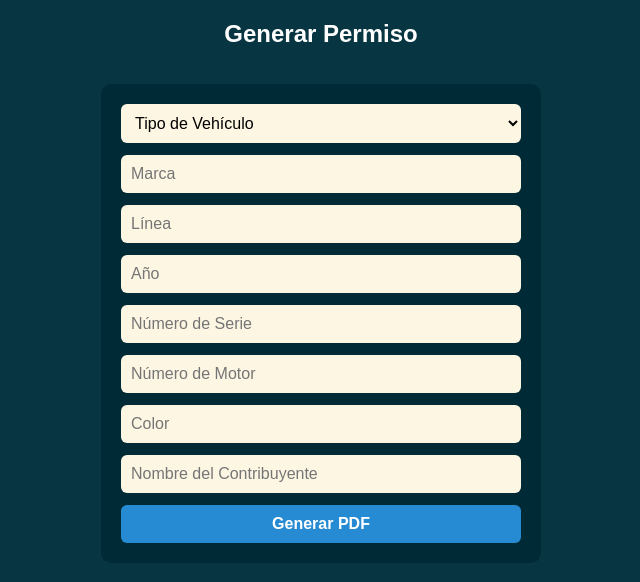
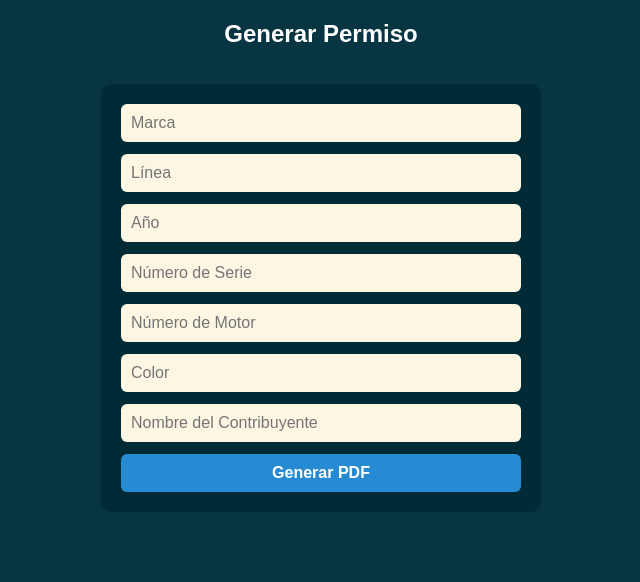
Before and after one commit to Gsr1989/Los-6, a Flask app: page /formulario in a window 1280 px wide. Shown: the top 582 px of the page, without its empty margins (319-959 px from the left). Run offline with Flask 3, Linux system fonts and the light colour scheme; the visitor is signed in with stand-in values (Sample User, id 1).

Commit message:
Update formulario.html

```diff
--- a/templates/formulario.html
+++ b/templates/formulario.html
@@ -31,13 +31,13 @@
             gap: 12px;
             margin-top: 20px;
         }
-        input, select, button {
+        input, button {
             padding: 10px;
             font-size: 16px;
             border: none;
             border-radius: 6px;
         }
-        input, select {
+        input {
             background-color: #fdf6e3;
             color: black;
         }
@@ -57,15 +57,6 @@
     <h1>Generar Permiso</h1>
 
     <form method="POST">
-        <select name="tipo_vehiculo" required>
-            <option value="">Tipo de Vehículo</option>
-            <option value="AUTOMOVIL">Automóvil</option>
-            <option value="MOTOCICLETA">Motocicleta</option>
-            <option value="CAMIONETA">Camioneta</option>
-            <option value="OFICINA MOVIL">Oficina Móvil</option>
-            <option value="REMOLQUE">Remolque</option>
-        </select>
-
         <input type="text" name="marca" placeholder="Marca" required>
         <input type="text" name="linea" placeholder="Línea" required>
         <input type="text" name="año" placeholder="Año" required>
@@ -73,7 +64,6 @@
         <input type="text" name="motor" placeholder="Número de Motor" required>
         <input type="text" name="color" placeholder="Color" required>
         <input type="text" name="contribuyente" placeholder="Nombre del Contribuyente" required>
-
         <button type="submit">Generar PDF</button>
     </form>
 
```
